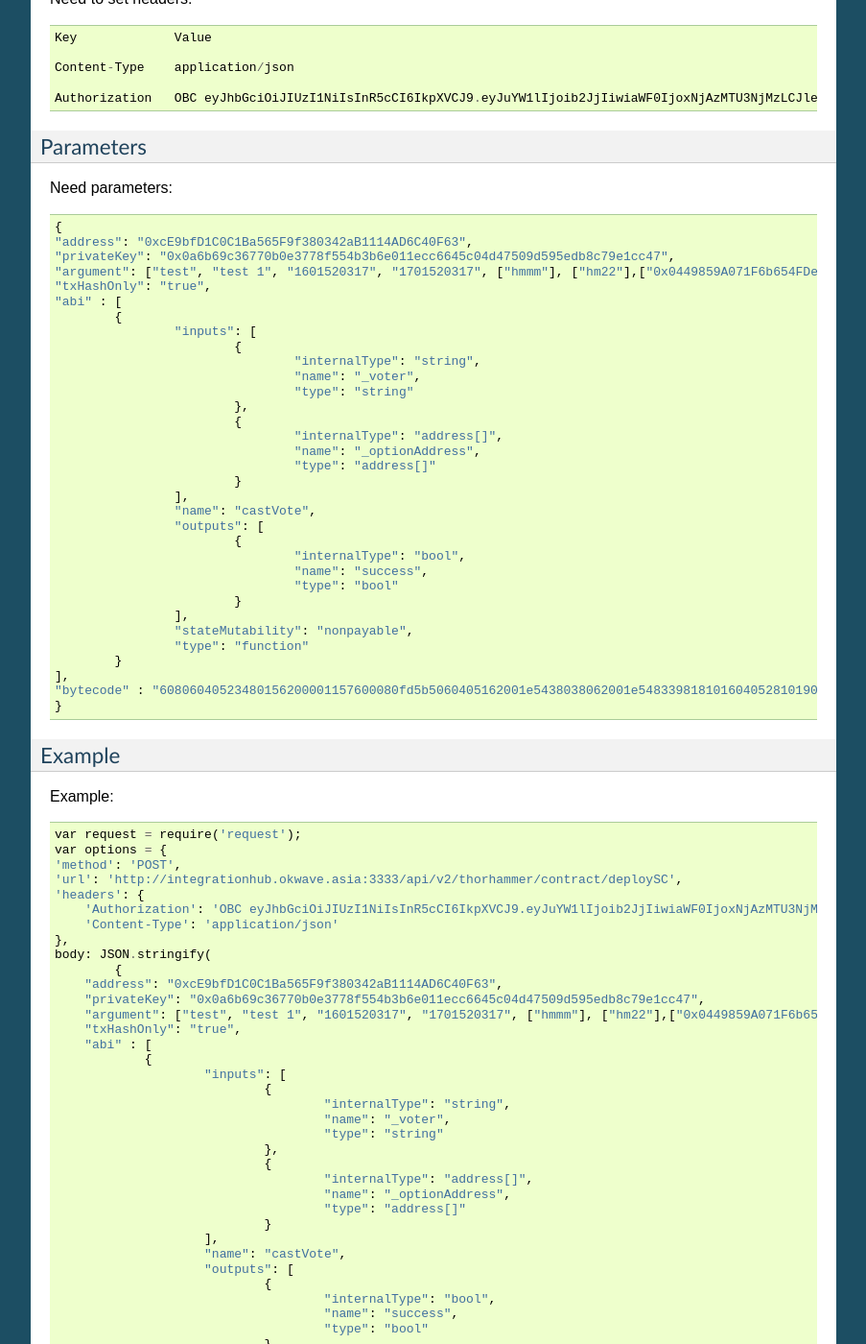
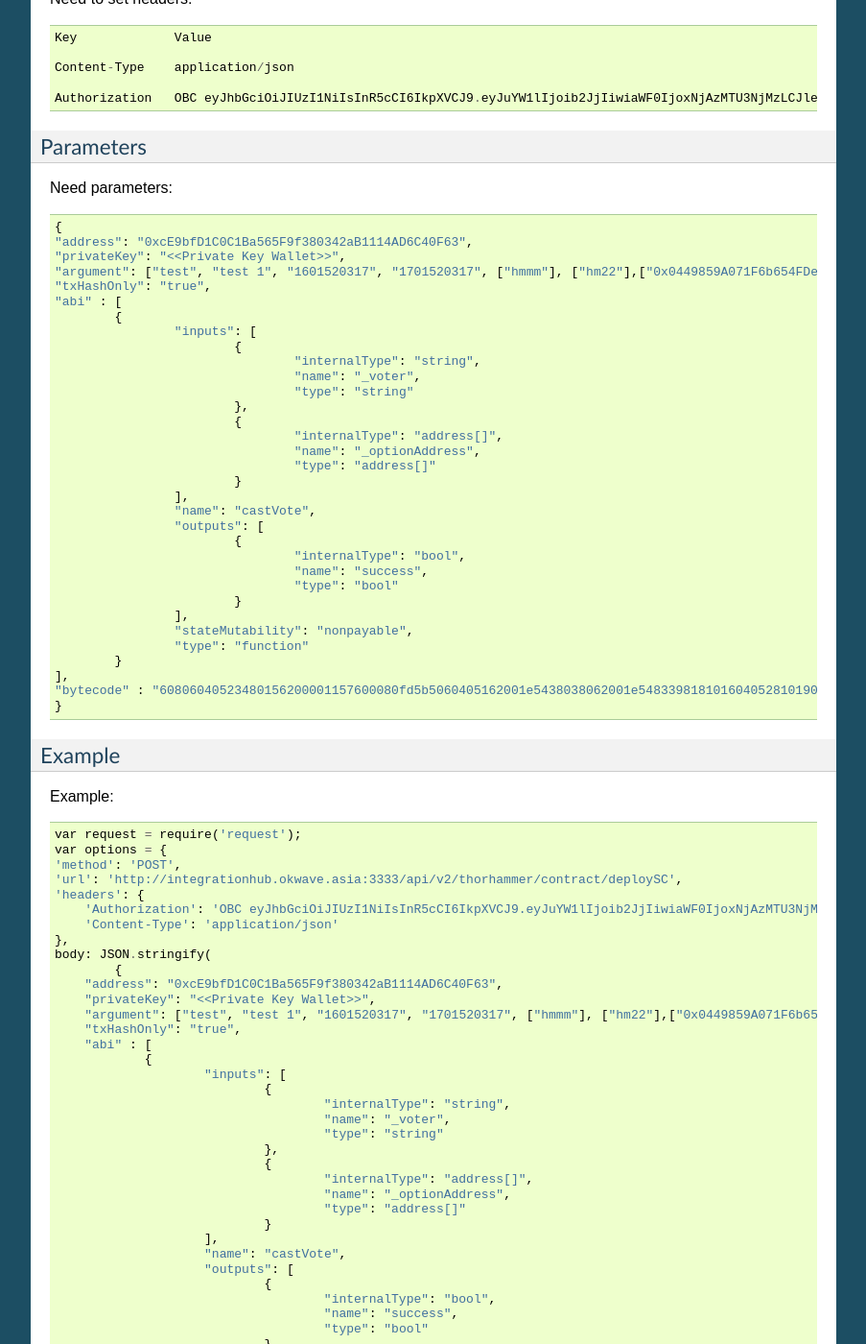
Before and after one commit to bcnodeobc/integrationhub, a Sphinx documentation site: the page built from docs/thor.rst, in a window 1280 px wide and 1400 px high, scrolled down 31317 px. Shown: the whole window at 96% size, without its empty margins (198-1101 px from the left). Built offline with Sphinx 7.4.7, drawn with Linux system fonts in a browser that asks for light colours; some of the changed text lies outside the part shown.

Commit message:
change: remove private data from paramaeter

```diff
--- a/docs/neo.rst
+++ b/docs/neo.rst
@@ -1490,7 +1490,7 @@ Need parameters::
                     "contractAddress": "40bb36a54bf28872b6ffdfa7fbc6480900e58448",
                     "toAddr": "AaVWP6CvxqRjz6Ws491HdV3yzAjLP36nms",
                     "amount": 1.2,
-                    "privateKey": "L44cUYmqhFSvsUaen8nQBnVnVNWeQxR8k5edtKXgvrYRzEZvZGa2",
+                    "privateKey": "<<Private Key Wallet>>",
                     "fee": 0
                     }
 
@@ -1510,7 +1510,7 @@ Example::
     "contractAddress": "40bb36a54bf28872b6ffdfa7fbc6480900e58448",
     "toAddr": "AaVWP6CvxqRjz6Ws491HdV3yzAjLP36nms",
     "amount": 1.2,
-    "privateKey": "L44cUYmqhFSvsUaen8nQBnVnVNWeQxR8k5edtKXgvrYRzEZvZGa2",
+    "privateKey": "<<Private Key Wallet>>",
     "fee": 0
     })
     };
--- a/docs/thor.rst
+++ b/docs/thor.rst
@@ -1687,7 +1687,7 @@ Need parameters::
 
 	{
 	"address": "0xcE9bfD1C0C1Ba565F9f380342aB1114AD6C40F63",
-	"privateKey": "0x0a6b69c36770b0e3778f554b3b6e011ecc6645c04d47509d595edb8c79e1cc47",
+	"privateKey": "<<Private Key Wallet>>",
 	"argument": ["test", "test 1", "1601520317", "1701520317", ["hmmm"], ["hm22"],["0x0449859A071F6b654FDe713074728C4FC22F04Fe"]],
 	"txHashOnly": "true",
 	"abi" : [
@@ -1734,7 +1734,7 @@ Example::
     body: JSON.stringify(
             {
 	"address": "0xcE9bfD1C0C1Ba565F9f380342aB1114AD6C40F63",
-	"privateKey": "0x0a6b69c36770b0e3778f554b3b6e011ecc6645c04d47509d595edb8c79e1cc47",
+	"privateKey": "<<Private Key Wallet>>",
 	"argument": ["test", "test 1", "1601520317", "1701520317", ["hmmm"], ["hm22"],["0x0449859A071F6b654FDe713074728C4FC22F04Fe"]],
 	"txHashOnly": "true",
 	"abi" : [
@@ -2018,7 +2018,7 @@ Need parameters::
 
     {
     "address": "0xcE9bfD1C0C1Ba565F9f380342aB1114AD6C40F63",
-    "privateKey": "0x0a6b69c36770b0e3778f554b3b6e011ecc6645c04d47509d595edb8c79e1cc47",
+    "privateKey": "<<Private Key Wallet>>",
     "contractAddress": "0x71D8FBFBD8511560dC10c681F7Aa241C32D4119a",
     "method": "castVote",
     "txHashOnly": "false",
@@ -2068,7 +2068,7 @@ Example::
     body: JSON.stringify(
     {
     "address": "0xcE9bfD1C0C1Ba565F9f380342aB1114AD6C40F63",
-    "privateKey": "0x0a6b69c36770b0e3778f554b3b6e011ecc6645c04d47509d595edb8c79e1cc47",
+    "privateKey": "<<Private Key Wallet>>",
     "contractAddress": "0x71D8FBFBD8511560dC10c681F7Aa241C32D4119a",
     "method": "castVote",
     "txHashOnly": "false",
```
Also changed, not shown: docs/ethereum.rst (+4 -4 lines).
